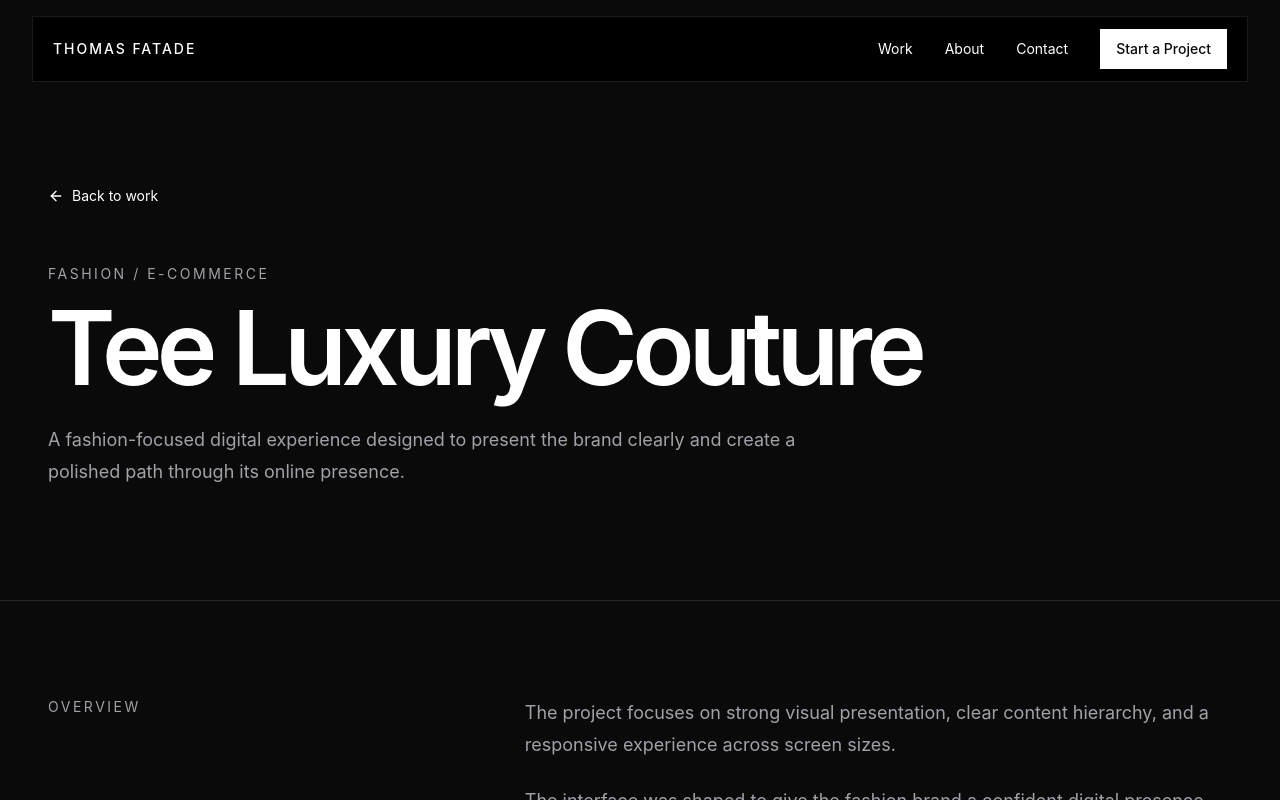
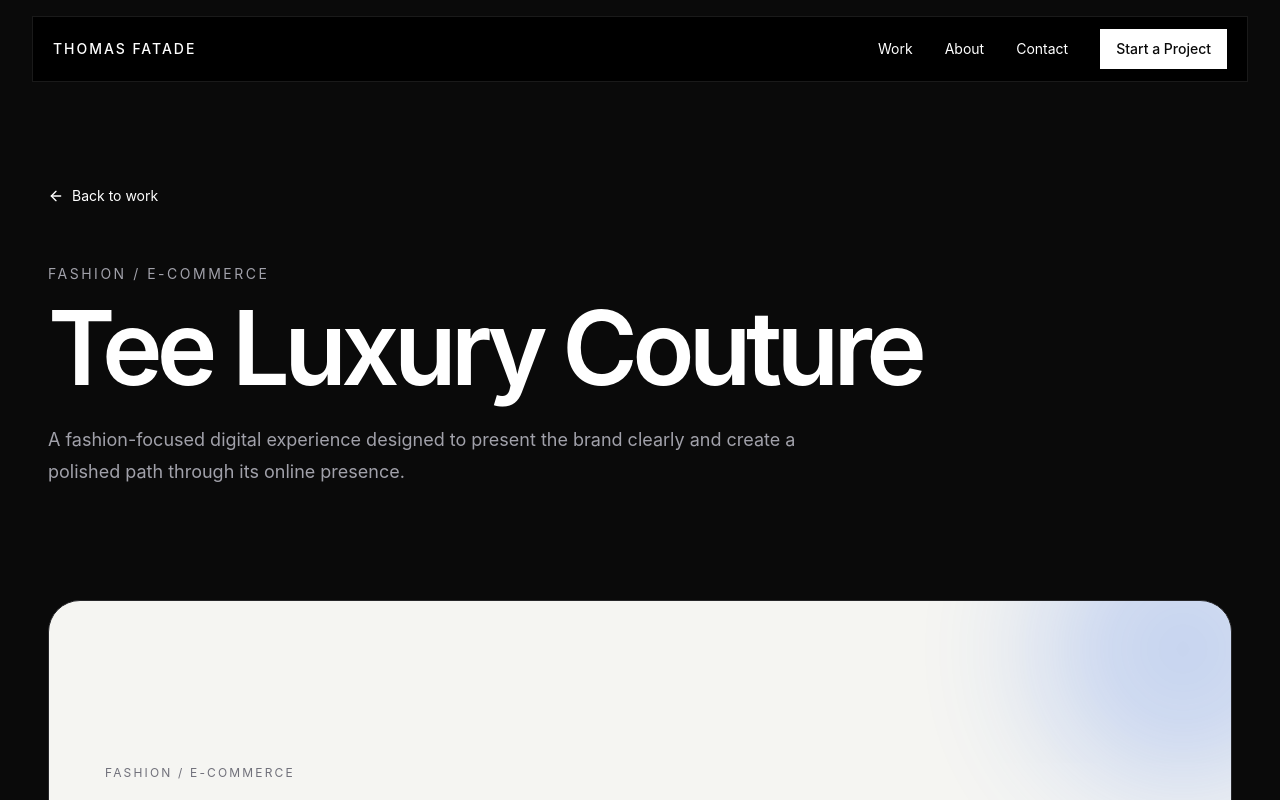
Before and after one commit to Thomas302-star/Thomas-portfolio, a Next.js app: page /work/tee-luxury-couture in a window 1280 px wide. Shown: the top 800 px of the page. Built offline with nearby package versions, Linux system fonts and the light colour scheme.

Commit message:
feat: add project visual presentation

```diff
--- a/app/work/tee-luxury-couture/page.tsx
+++ b/app/work/tee-luxury-couture/page.tsx
@@ -22,6 +22,7 @@ export default function TeeLuxuryCouturePage() {
         { label: "Experience", value: "Responsive web" },
       ]}
       deliverables={["Website structure", "Responsive interface", "Brand presentation", "Navigation and page flow"]}
+        visual={{ eyebrow: "Fashion / E-commerce", title: "A polished digital storefront for a fashion brand.", accent: "#2563EB" }}
       nextProject={{ title: "Creator Content Planner", href: "/work/creator-content-planner" }}
     />
   );
```
